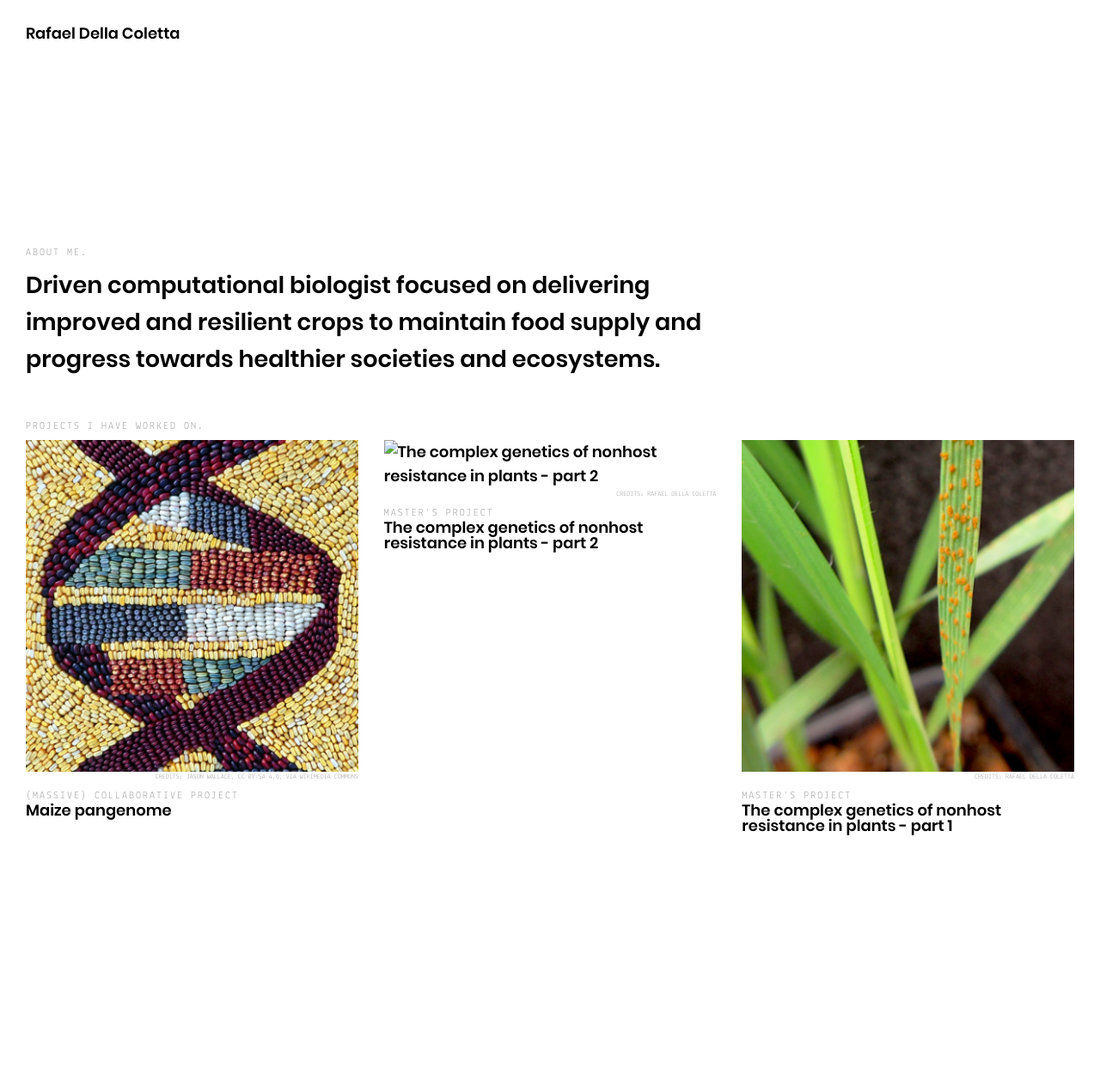
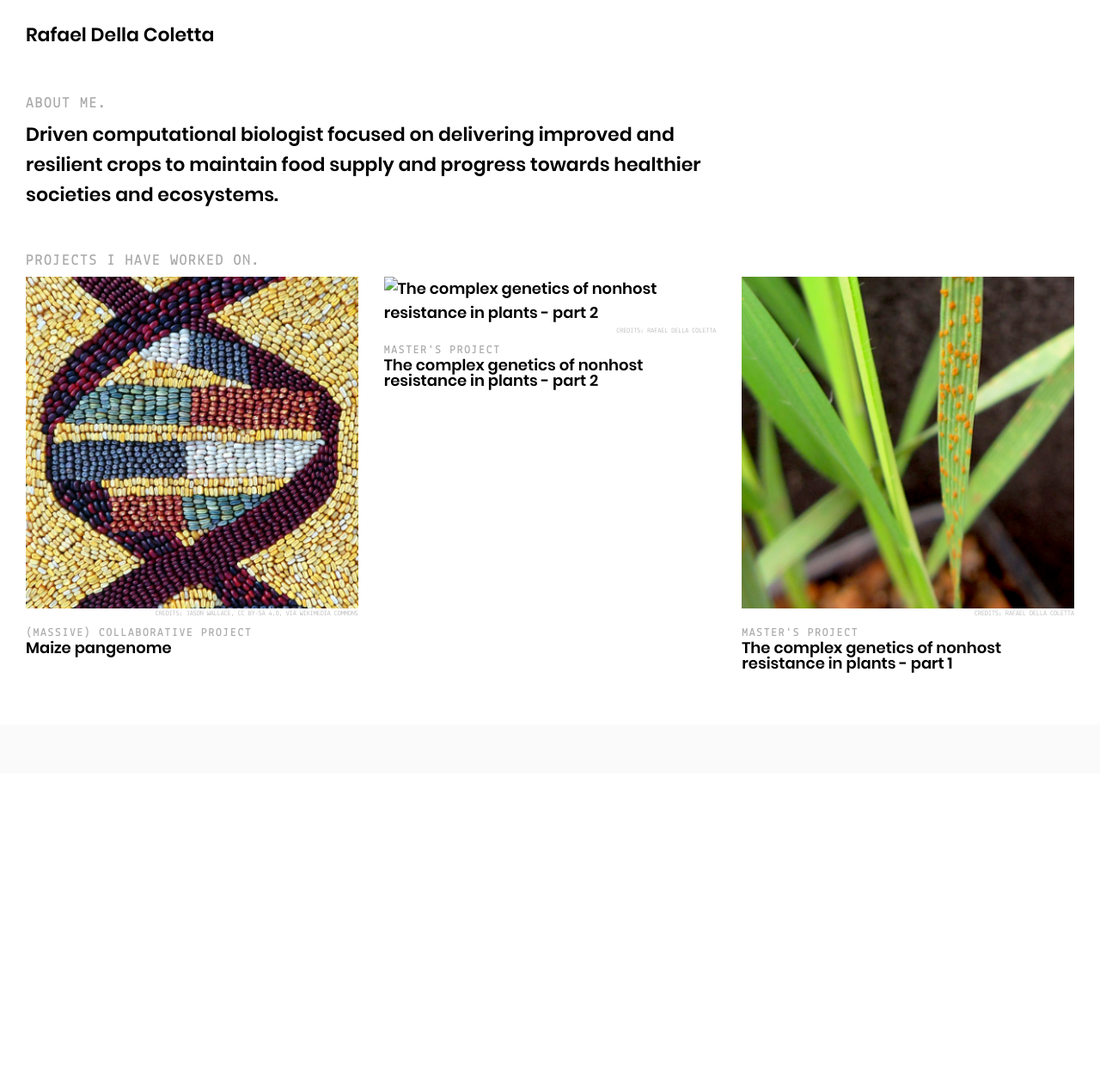
Before and after one commit to rdcoletta/me, a Jekyll site: the page built from index.html, in a window 1280 px wide. Shown: the whole page at 86% size. Built offline with Jekyll 4.4.1, drawn with Linux system fonts in a browser that asks for light colours; after the commit the page ends 1077 px from its top, so only the background shows below that.

Commit message:
fixed font sizes

```diff
--- a/assets/scss/_core.scss
+++ b/assets/scss/_core.scss
@@ -26,8 +26,8 @@
 	color: $color-silver-chalice;
 	display: block;
 	font-family: $font-lekton;
-    font-size: 1.2rem;
-    font-weight: 400;
+    font-size: 1.7rem;
+    font-weight: 600;
     letter-spacing: .2rem;
     line-height: 1;
     margin: 0 0 1rem;
--- a/assets/scss/_layout.scss
+++ b/assets/scss/_layout.scss
@@ -9,11 +9,17 @@
 .header {
 	background: $color-white;
 	padding: 3rem 0;
+
+	h2 {
+		margin: 0.3rem 0 0;
+		font-size: 1.3rem;
+	}
+
 }
 
 .logo {
 	float: left;
-	font-size: 1.8rem;
+	font-size: 2.2rem;
 	font-weight: 600;
 	margin: 0;
 	line-height: 1;
@@ -37,7 +43,7 @@
 	z-index: 1;
 
 	@media (min-width: $breakpoint-medium) {
-		padding: 21rem 0 0;
+		padding: 0 0 0;
 		margin-bottom: 23.42rem;
 	}
 }
@@ -48,9 +54,11 @@
 }
 
 .intro {
+	margin-top: 3rem;
+
 	@media (min-width: $breakpoint-medium) {
 		p {
-			font-size: 2.7rem;
+			font-size: 2.2rem;
 			max-width: 66.66666%;
 		}
 	}
@@ -108,12 +116,13 @@
 			content: "View Project";
 			color: $color-white;
 			@extend .h2;
+			font-size: 1.2rem;
 			font-weight: 800;
 			position: absolute;
 			top: 50%;
 			left: 50%;
 			margin-top: -.5rem;
-			margin-left: -4.4rem;
+			margin-left: -5rem;
 			opacity: 0;
 			-webkit-transition: all .5s ease-in-out;
     		transition: all .5s ease-in-out;
@@ -145,6 +154,11 @@
 	span {
 		margin: 0.6rem 0 .2rem;
 	}
+
+	.h2 {
+		font-size: 1.3rem;
+		font-weight: 600;
+	}
 }
 
 .project {
@@ -153,7 +167,6 @@
 	top: 0;
 
 	@media (min-width: $breakpoint-medium) {
-		margin-top: -21rem;
 
 		.article-wrapper {
 			position: absolute;
```
